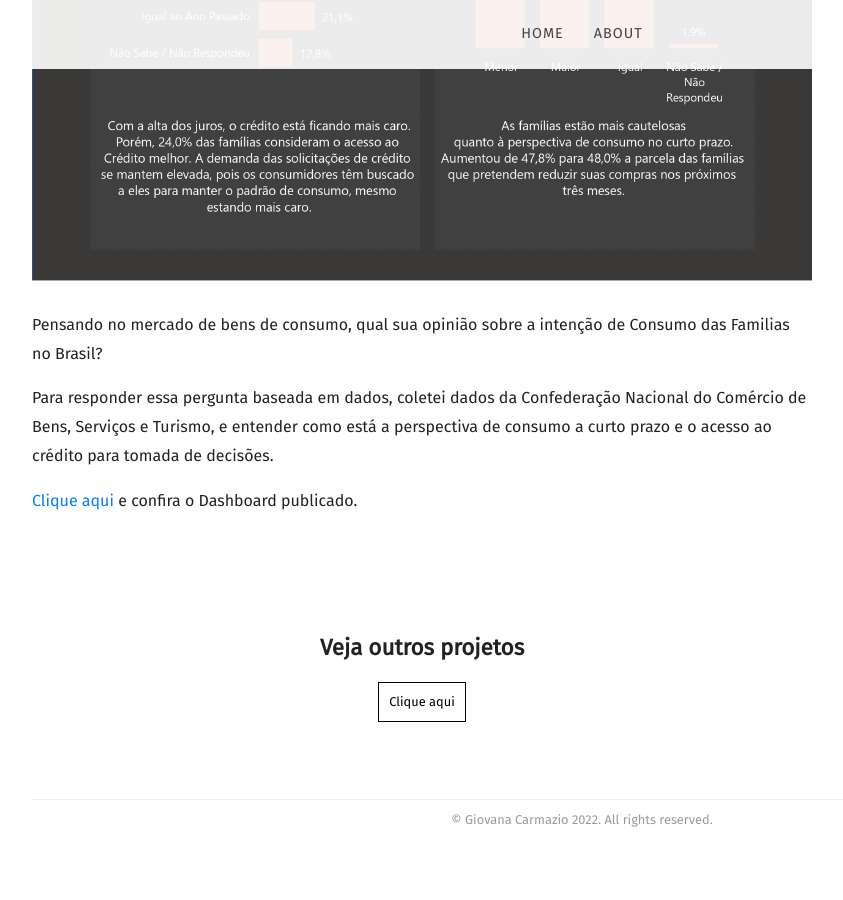
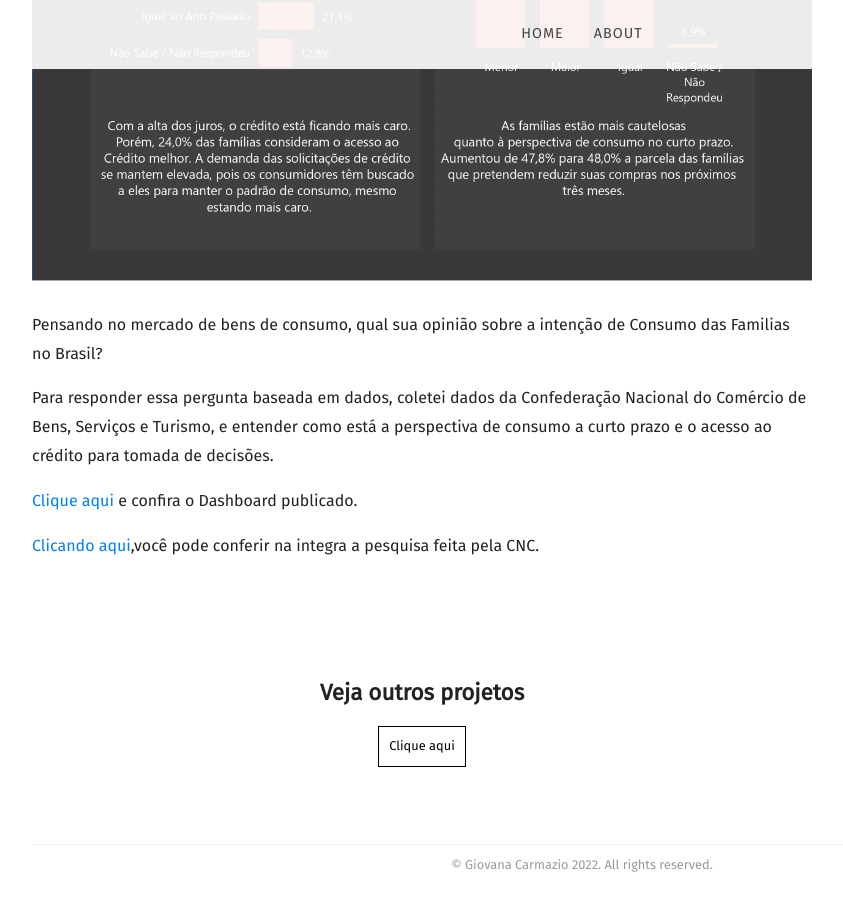
Before and after one commit to Giovanacarmazio/Portifolio, a Jekyll site: the page built from _posts/2022-08-23-Intenção de Consumo das Famílias no Brasil.md, in a window 1280 px wide and 900 px high, scrolled down 1540 px. Shown: the whole window, without its empty margins (58-901 px from the left). Built offline with Jekyll 4.4.1, drawn with Linux system fonts in a browser that asks for light colours; nearby versions of some CDN libraries; some web fonts are replaced; library files that are not in the unit come from our copies; before the commit the page ends 2395 px from its top, so only the background shows below that.

Commit message:
Update 2022-08-23-Intenção de Consumo das Famílias no Brasil.md

```diff
--- a/_posts/2022-08-23-Intenção de Consumo das Famílias no Brasil.md
+++ b/_posts/2022-08-23-Intenção de Consumo das Famílias no Brasil.md
@@ -19,3 +19,5 @@ Pensando no mercado de bens de consumo, qual sua opinião sobre a intenção de
 Para responder essa pergunta baseada em dados, coletei dados da Confederação Nacional do Comércio de Bens, Serviços e Turismo, e entender como está a perspectiva de consumo a curto prazo e o acesso ao crédito para tomada de decisões.
 
 <a href="https://app.powerbi.com/view?r=eyJrIjoiNjY5Zjg2MGQtNjZjYy00NzFiLTg4MGItYWYwZmMyMGZlYjUyIiwidCI6ImU5YzYxMzhlLTQyZmUtNGM3MS1iMWFkLTc1ZjA1NTdiOWI0NSJ9&pageName=ReportSection">Clique aqui</a> e confira o Dashboard publicado.
+
+<a href="https://static.poder360.com.br/2022/04/pesquisa-cnc-indice-consumo-familias-abr-2022.pdf">Clicando aqui</a>,você pode conferir na integra a pesquisa feita pela CNC.
```
